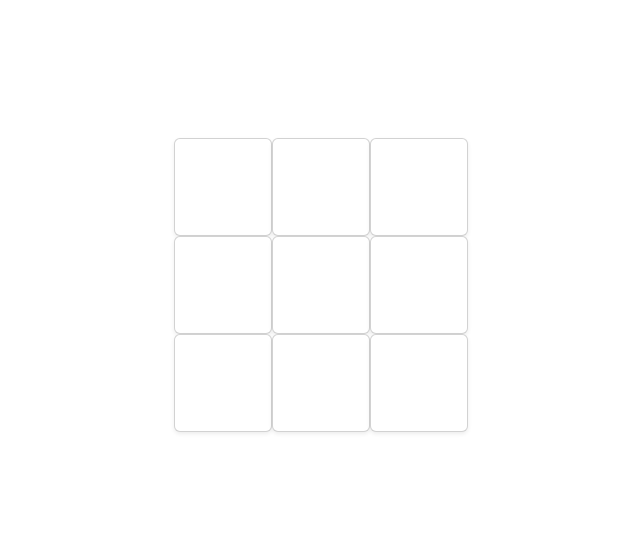
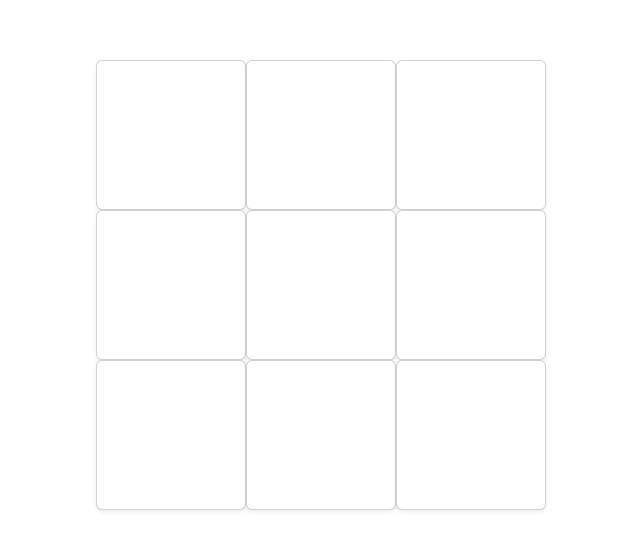
Before and after one commit to DevClarkMiller/tic-tac-toe, a React (Vite) app: page / in a window 1280 px wide. Shown: the part 115-664 px from the top of the page, without its empty margins (319-959 px from the left). Built offline with nearby package versions, Linux system fonts and the light colour scheme.

Commit message:
Fixed display issues

```diff
--- a/package.json
+++ b/package.json
@@ -15,6 +15,7 @@
     "prettier": "^3.6.2",
     "react": "^19.1.1",
     "react-dom": "^19.1.1",
+    "react-icons": "^5.5.0",
     "react-router": "^7.9.3",
     "sass": "^1.93.2"
   },
--- a/src/App.tsx
+++ b/src/App.tsx
@@ -15,7 +15,9 @@ const App = () => {
 
   return (
     <GridContextProvider>
-      <Grid />
+      <div className='w-100 h-100'>
+        <Grid />
+      </div>
     </GridContextProvider>
   )
 }
--- a/src/component/grid/Cell.tsx
+++ b/src/component/grid/Cell.tsx
@@ -1,5 +1,8 @@
 import { useContext, useMemo } from "react";
 import { GridContext } from "../../context/GridContext";
+
+// ICONS
+import { RxCross1, RxCircle  } from "react-icons/rx";
 
 export interface CellProps {
     value: number;
@@ -13,18 +16,20 @@ const Cell = ({ value, row, col }: CellProps) => {
     const text = useMemo(() => {
         switch (value) {
             case -1: return '';
-            case 0: return 'X';
+            case 0: return <RxCross1 className="fs-1"/>;
+            case 1: return <RxCircle className="fs-1"/>;
         };
     }, [value]);
 
     return (
-        <div className="col-sm p-0">
+        <div className="col-sm p-0" style={{width: '150px'}}>
             <button
-                className="card btn btn-secondary w-100 h-100 text-center border-1 shadow-sm m-0 p-5"
+                className="card btn btn-secondary w-100 h-100 text-center border-1 shadow-sm m-0 p-0"
+                style={{aspectRatio: '1 / 1', overflow: "hidden"}}
                 onClick={() => onCellClick(row, col)}
             >
-                <div className="card-body p-0">
-                    <h5 className="card-title np-0 m-0">{text}</h5>
+                <div className="card-body p-0 d-flex align-items-center justify-content-center">
+                    <h5 className="card-title p-0 m-0 text-center">{text}</h5>
                 </div>
             </button>
         </div>
--- a/src/component/grid/Grid.tsx
+++ b/src/component/grid/Grid.tsx
@@ -10,8 +10,15 @@ const Grid = () => {
     const { grid } = useContext(GridContext);
 
     return (
-        <div className='container gap-1 w-100' id='grid'>
-            { grid?.map((values, row) => <Row key={row} values={values} row={row} />) }
+        <div className='container w-100 h-100 p-0' id='grid'>
+            { grid?.map((values, row) => (
+                <Row
+                    key={row}
+                    values={values}
+                    row={row}
+                />
+                ))
+            }
         </div>
     );
 };
--- a/src/component/grid/Row.tsx
+++ b/src/component/grid/Row.tsx
@@ -7,8 +7,15 @@ export interface RowProps {
 
 const Row = ({ values, row }: RowProps) => {
     return (
-        <div className="row gap">{
-            values.map((value, col) => <Cell key={`${row}-${col}`} value={value} row={row} col={col} />)
+        <div className="row">{
+            values.map((value, col) => (
+            <Cell
+                key={`${row}-${col}`}
+                value={value}
+                row={row}
+                col={col}
+            />
+        ))
         }</div>
     );
 }
```
Also changed, not shown: 1 other file (tests, documents, lock files or other folders).
